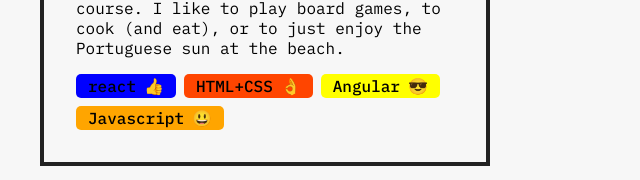
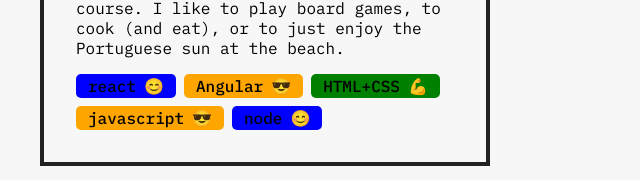
Before and after one commit to LakshmiReddy9988/React_Udemy, a React (Create React App) app in the folder my-app/: page / in a window 1280 px wide. Shown: the part 496-676 px from the top of the page, without its empty margins (0-640 px from the left). Built offline with nearby package versions, Linux system fonts and the light colour scheme.

Commit message:
Challenge2 - Profile Card

```diff
--- a/my-app/src/Profile-Card.js
+++ b/my-app/src/Profile-Card.js
@@ -36,21 +36,57 @@
 }
 
 function SkillList() {
+  const skillList = [
+    {
+      skill: "react",
+      level: "beginner",
+      color: "blue",
+    },
+    {
+      skill: "Angular",
+      level: "intermediate",
+      color: "orange",
+    },
+    {
+      skill: "HTML+CSS",
+      level: "advanced",
+      color: "green",
+    },
+    {
+      skill: "javascript",
+      level: "intermediate",
+      color: "orange",
+    },
+    {
+      skill: "node",
+      level: "beginner",
+      color: "blue",
+    },
+  ];
+
   return (
     <div className="skill-list">
-      <Skill skill="react" emoji="👍" color="blue" />
-      <Skill skill="HTML+CSS" emoji="👌" color="orangered" />
-      <Skill skill="Angular" emoji="😎" color="yellow" />
-      <Skill skill="Javascript" emoji="😃" color="orange" />
+      {skillList.map((skills, index) => (
+        <Skill
+          skill={skills.skill}
+          level={skills.level}
+          color={skills.color}
+          key={index}
+        />
+      ))}
     </div>
   );
 }
 
-function Skill(props) {
+function Skill({ skill, level, color }) {
   return (
-    <div className="skill" style={{ background: props.color }}>
-      <span>{props.skill}</span>
-      <span>{props.emoji}</span>
+    <div className="skill" style={{ background: color }}>
+      <span>{skill}</span>
+      <span>
+        {level === "beginner" && "😊"}
+        {level === "intermediate" && "😎"}
+        {level === "advanced" && "💪"}
+      </span>
     </div>
   );
 }
```
